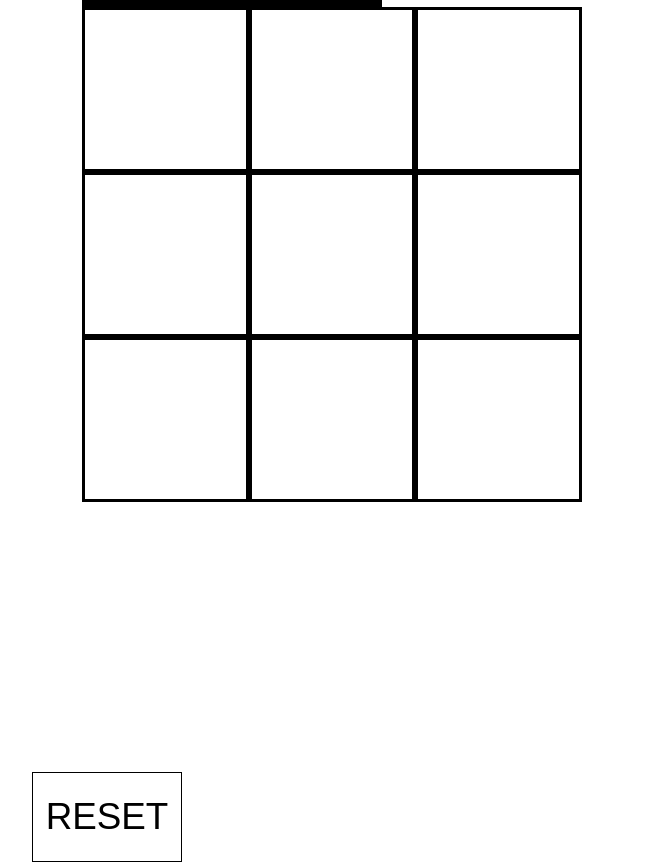
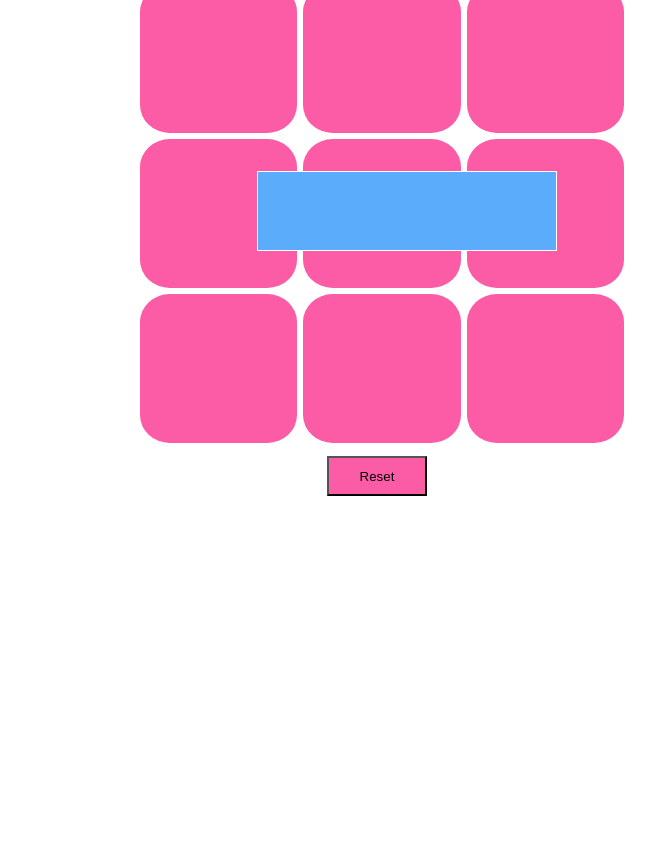
Before and after one commit to snahar22/XsandOs, a plain HTML site: page index.html in a window 1280 px wide. Shown: the part 81-943 px from the top of the page, without its empty margins (258-913 px from the left). After the commit the page ends 800 px from the top, so only its background shows below. Drawn offline with nearby package versions, Linux system fonts and the light colour scheme.

Commit message:
Update style.css

```diff
--- a/style.css
+++ b/style.css
@@ -1,72 +1,59 @@
 *{
+	padding: 0;
+	margin: 0;
 	box-sizing: border-box;
 }
-body, html{
-  width:100vw;
-  height: 100vh;
-  color: black;
-  display: flex;
-  justify-content: center;
-  font-family: sans-serif;
-  background-color: white;
+body,html{
+ 	width: 100vw;
+ 	height: 100vh;
+ 	overflow: hidden;
+ 	font-family: sans-serif;
 }
-
-.container{
-    width: 100%;
-    height: 100%;
-}
-
 h1{
-	text-align: center;
-	position: relative;
-	left: 125px;
+   	color: #5CACFC;
+   	text-align:center;
 }
 .board{
-	width: 300px;
-	height: 475px;
-	background-color: black;
-	position: absolute;
-	left: 340px;
+	width: 490px;
+	height: 490px;
+	position: relative;
+  	margin: 0 auto;
+  	top: 25px;
 }
 .row{
-	width: 500px;
-	height: 165px;
+	width: 490px;
+	height: 155px;
 	display: flex;
 	justify-content: space-between;
+	background-color: white;
 }
-
 .column{
-	width: 400px;
-	height: 165px;
-	background-color:white;
-	border: 3px solid black;
+	width: 390px;
+	height: 155px;
+	background-color:#FC5CA5;
+	border: 3px solid white;
 	text-align: center;
 	font-size: 8em;
+	border-radius: 20%;
 }
-.reset{
-	width: 150px;
-	height: 90px;
-	padding: 20px 10px;
-	background-color: white;
-	border: 1px solid black;
-	font-size: 2.3em;
-	text-transform: uppercase;
+button{
+	width: 100px;
+	height: 40px;
+	background-color: #FC5CA5;
 	position: relative;
-	top: 270px;
-	right: 50px;
+	top: 10px;
+	left: 190px;
 }
-.reset:hover{
-   box-shadow: 5px 5px;
+#results{
+ width: 300px;
+ height: 80px;
+ background-color: #5CACFC;
+ color: #ffffff;
+ position: relative;
+ bottom: 315px;
+ left: 120px;
+ font-size: 4rem;
+ text-align: center;
+ text-transform: uppercase;
+ border:1px solid #fff;
 }
-#result{
-	width: 250px;
-	height: 100px;
-	padding: 20px 10px;
-	background-color: white;
-	border: 1px solid black;
-	font-size: 2em;
-	text-transform: uppercase;
-	position: relative;
-	top: 150px;
-	right: 200px;
-}
```
